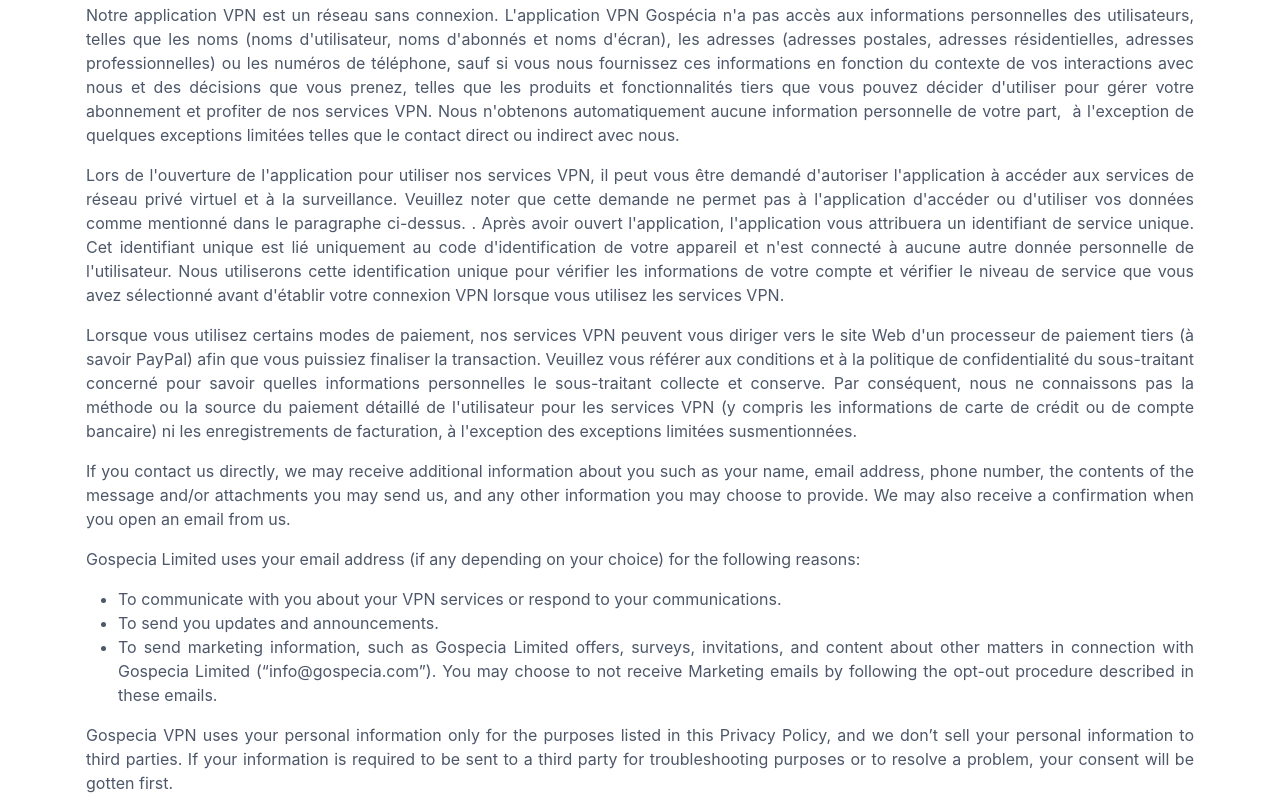
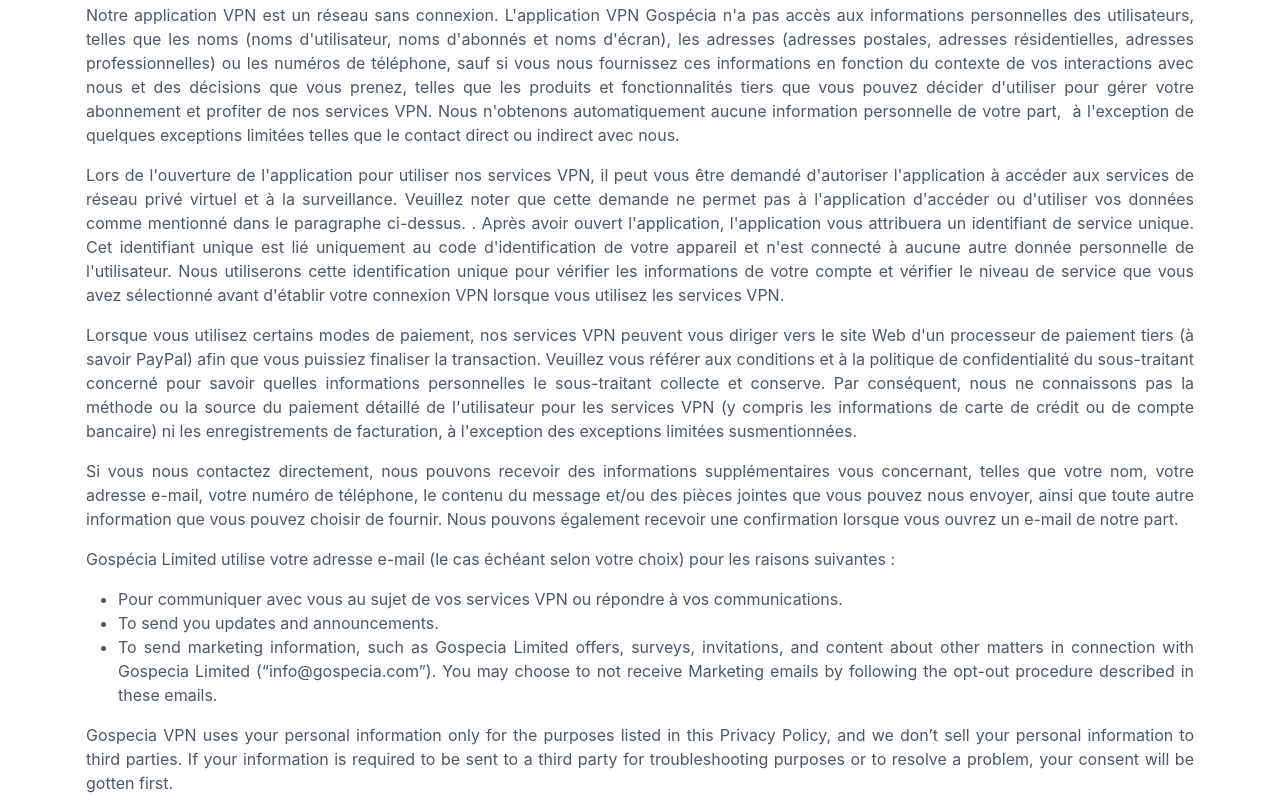
Before and after one commit to Dze237/Gospecia_Privacy_Policy_French, a plain HTML site: page index.html in a window 1280 px wide. Shown: the part 431-1239 px from the top of the page. Drawn offline with Linux system fonts and the light colour scheme.

Commit message:
Update index.html

```diff
--- a/index.html
+++ b/index.html
@@ -68,16 +68,12 @@
 			le sous-traitant collecte et conserve. Par conséquent, nous ne connaissons pas la méthode ou la source du paiement détaillé de l'utilisateur pour les services VPN
 			(y compris les informations de carte de crédit ou de compte bancaire) ni les enregistrements de facturation, à l'exception des exceptions limitées susmentionnées.</p>
 
-		<p>If you contact us directly, we may receive additional information about you such as your name, email
-			address,
-			phone number, the contents of the message and/or attachments you may send us, and any other information
-			you
-			may choose to provide. We may also receive a confirmation when you open an email from us.</p>
+		<p>Si vous nous contactez directement, nous pouvons recevoir des informations supplémentaires vous concernant, telles que votre nom, votre adresse e-mail, votre numéro de téléphone, le contenu du message et/ou des pièces jointes que vous pouvez nous envoyer, ainsi que toute autre information que vous pouvez choisir de fournir. Nous pouvons également recevoir une confirmation lorsque vous ouvrez un e-mail de notre part.</p>
 
-		<p>Gospecia Limited uses your email address (if any depending on your choice) for the following reasons:</p>
+		<p>Gospécia Limited utilise votre adresse e-mail (le cas échéant selon votre choix) pour les raisons suivantes :</p>
 
 		<ul>
-			<li>To communicate with you about your VPN services or respond to your communications.</li>
+			<li>Pour communiquer avec vous au sujet de vos services VPN ou répondre à vos communications.</li>
 			<li>To send you updates and announcements.</li>
 			<li>To send marketing information, such as Gospecia Limited offers, surveys, invitations, and content about
 				other matters in connection with Gospecia Limited (“info@gospecia.com”). You may choose to not receive
```
